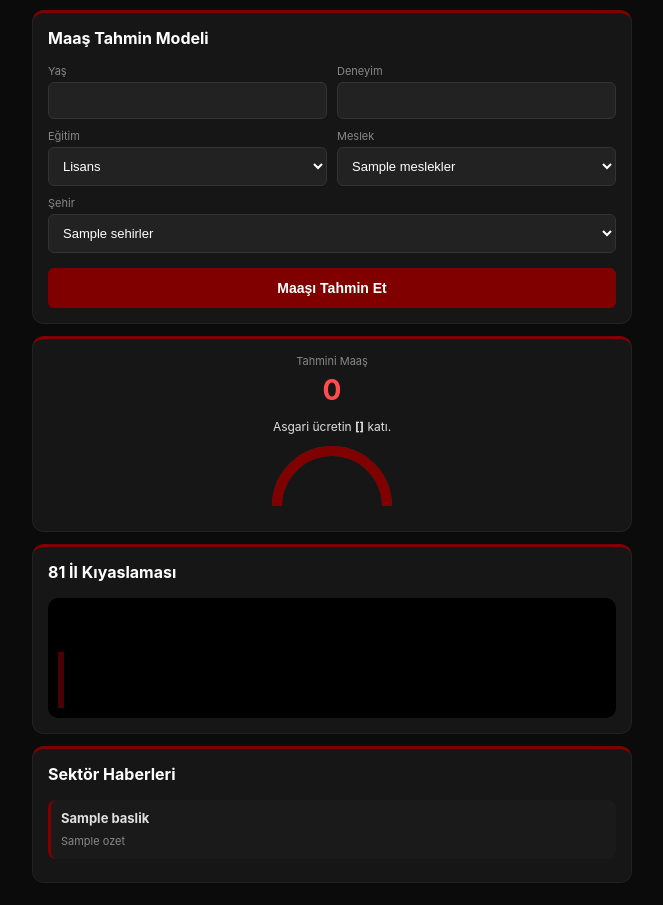
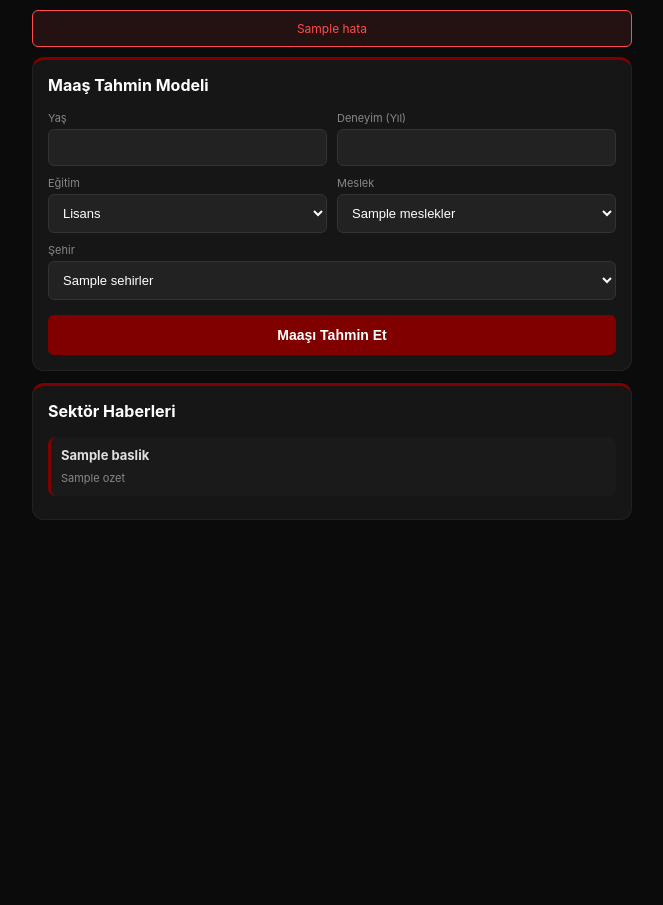
Before and after one commit to kayisdagasli-cmd/maas-tahmini-modeli, a Flask app: template templates/index.html in a window 1280 px wide. Shown: the whole page, without its empty margins (308-971 px from the left). After the commit the page ends 520 px from the top, so only its background shows below. Run offline with Flask 3, Linux system fonts and the light colour scheme; the template is opened without the code that fills it: most values are stand-ins (such as "Sample title", 1, 10 or a date in 2020); some libraries are stand-ins or nearby versions.

Commit message:
Update index.html

```diff
--- a/templates/index.html
+++ b/templates/index.html
@@ -8,7 +8,7 @@
     <style>
         :root { --bordo: #800000; --bg: #0b0b0b; --card: #161616; --text: #e0e0e0; }
         body { background: var(--bg); color: var(--text); font-family: 'Inter', sans-serif; margin: 0; padding: 10px; overflow-x: hidden; }
-        .container { max-width: 600px; margin: auto; } /* Ekranı biraz daralttım ki daha derli toplu dursun */
+        .container { max-width: 600px; margin: auto; }
 
         .card { background: var(--card); border-radius: 12px; padding: 15px; border: 1px solid #222; border-top: 3px solid var(--bordo); margin-bottom: 12px; }
         h3 { margin-top: 0; font-size: 16px; color: white; }
@@ -17,15 +17,12 @@
         label { font-size: 11px; color: #888; margin-bottom: 4px; display: block; }
         input, select { width: 100%; padding: 10px; background: #222; border: 1px solid #333; border-radius: 6px; color: white; font-size: 13px; box-sizing: border-box; }
 
-        .btn { width: 100%; padding: 12px; background: var(--bordo); border: none; border-radius: 6px; color: white; font-weight: bold; margin-top: 15px; font-size: 14px; cursor: pointer; }
-
-        /* Analiz Kartları - Mobil Uyumlu */
-        .analiz-grid { display: grid; grid-template-columns: 1fr; gap: 10px; }
-        .sub-card { background: #1e1e1e; padding: 12px; border-radius: 10px; text-align: center; }
+        .btn { width: 100%; padding: 12px; background: var(--bordo); border: none; border-radius: 6px; color: white; font-weight: bold; margin-top: 15px; font-size: 14px; cursor: pointer; transition: 0.3s; }
+        .btn:hover { background: #a00000; }
 
         .price-text { font-size: 28px; color: #ff4d4d; font-weight: bold; margin: 5px 0; }
 
-        /* Kavisli Grafik Boyutu Küçültüldü */
+        /* Gauge Grafik */
         .gauge-wrap { width: 120px; height: 60px; margin: 10px auto; position: relative; overflow: hidden; }
         .gauge-bg { width: 120px; height: 120px; border-radius: 50%; border: 10px solid #333; box-sizing: border-box; }
         .gauge-fill { position: absolute; top: 0; left: 0; width: 120px; height: 120px; border-radius: 50%; border: 10px solid var(--bordo); border-bottom-color: transparent; border-left-color: transparent; transform: rotate(-45deg); transition: 1.5s; box-sizing: border-box; }
@@ -35,29 +32,63 @@
         .bar { min-width: 6px; background: #4a0000; height: 10px; transition: 0.3s; }
         .bar-active { background: #ff4d4d; min-width: 10px; box-shadow: 0 0 10px #ff4d4d; }
 
-        /* Haberler - Küçültülmüş */
         .news-box { background: #1a1a1a; padding: 10px; border-radius: 8px; border-left: 3px solid var(--bordo); margin-bottom: 8px; }
         .news-box b { font-size: 13px; display: block; margin-bottom: 3px; }
         .news-box small { font-size: 11px; color: #888; }
+
+        /* Hata Mesajı */
+        .error-msg { background: rgba(255, 77, 77, 0.1); border: 1px solid #ff4d4d; color: #ff4d4d; padding: 10px; border-radius: 6px; font-size: 12px; margin-bottom: 10px; text-align: center; }
     </style>
 </head>
 <body>
     <div class="container">
+        {% if hata %}
+        <div class="error-msg">{{ hata }}</div>
+        {% endif %}
+
         <div class="card">
             <h3>Maaş Tahmin Modeli</h3>
-            <form action="/predict" method="post">
+            <form action="/predict" method="post" id="salaryForm">
                 <div class="grid">
-                    <div><label>Yaş</label><input type="number" name="yas" value="{{ yas if yas else 25 }}" required></div>
-                    <div><label>Deneyim</label><input type="number" name="deneyim" value="{{ deneyim if deneyim else 3 }}" required></div>
-                    <div><label>Eğitim</label><select name="egitim"><option>Lise</option><option selected>Lisans</option><option>Yüksek Lisans</option><option>Doktora</option></select></div>
-                    <div><label>Meslek</label><select name="meslek">{% for m in meslekler %}<option {% if m == meslek %}selected{% endif %}>{{ m }}</option>{% endfor %}</select></div>
+                    <div>
+                        <label>Yaş</label>
+                        <input type="number" name="yas" id="yasInput" min="18" max="65" value="{{ yas if yas else 25 }}" required>
+                    </div>
+                    <div>
+                        <label>Deneyim (Yıl)</label>
+                        <input type="number" name="deneyim" id="deneyimInput" min="0" value="{{ deneyim if deneyim else 0 }}" required>
+                    </div>
+                    <div>
+                        <label>Eğitim</label>
+                        <select name="egitim">
+                            <option {% if egitim == 'Lise' %}selected{% endif %}>Lise</option>
+                            <option {% if not egitim or egitim == 'Lisans' %}selected{% endif %}>Lisans</option>
+                            <option {% if egitim == 'Yüksek Lisans' %}selected{% endif %}>Yüksek Lisans</option>
+                            <option {% if egitim == 'Doktora' %}selected{% endif %}>Doktora</option>
+                        </select>
+                    </div>
+                    <div>
+                        <label>Meslek</label>
+                        <select name="meslek">
+                            {% for m in meslekler %}
+                            <option {% if m == meslek %}selected{% endif %}>{{ m }}</option>
+                            {% endfor %}
+                        </select>
+                    </div>
                 </div>
-                <div style="margin-top:10px;"><label>Şehir</label><select name="sehir">{% for s in sehirler %}<option {% if s == secilen_sehir %}selected{% endif %}>{{ s }}</option>{% endfor %}</select></div>
+                <div style="margin-top:10px;">
+                    <label>Şehir</label>
+                    <select name="sehir">
+                        {% for s in sehirler %}
+                        <option {% if s == secilen_sehir %}selected{% endif %}>{{ s }}</option>
+                        {% endfor %}
+                    </select>
+                </div>
                 <button type="submit" class="btn">Maaşı Tahmin Et</button>
             </form>
         </div>
 
-        {% if tahmin %}
+        {% if tahmin and tahmin > 0 %}
         <div class="card" style="text-align: center;">
             <label>Tahmini Maaş</label>
             <div class="price-text" id="sayac_ana">0</div>
@@ -73,7 +104,9 @@
             <h3>81 İl Kıyaslaması</h3>
             <div class="bar-chart">
                 {% for s in sehirler %}
-                <div class="bar {% if s == secilen_sehir %}bar-active{% endif %}" style="height: {{ range(15, 80) | random }}px;"></div>
+                <div class="bar {% if s == secilen_sehir %}bar-active{% endif %}"
+                     style="height: {{ range(20, 90) | random }}px;"
+                     title="{{ s }}"></div>
                 {% endfor %}
             </div>
         </div>
@@ -95,20 +128,44 @@
     </div>
 
     <script>
-        {% if tahmin %}
-        // Maaşın 0 görünmesini engelleyen kesin tetikleyici
+        // Yaş ve Deneyim Dinamik Kontrolü
+        const yasInput = document.getElementById('yasInput');
+        const deneyimInput = document.getElementById('deneyimInput');
+
+        function updateMaxDeneyim() {
+            const yas = parseInt(yasInput.value);
+            const maxDeneyim = yas - 18;
+            deneyimInput.max = maxDeneyim > 0 ? maxDeneyim : 0;
+            if (parseInt(deneyimInput.value) > maxDeneyim) {
+                deneyimInput.value = maxDeneyim > 0 ? maxDeneyim : 0;
+            }
+        }
+
+        yasInput.addEventListener('change', updateMaxDeneyim);
+        updateMaxDeneyim(); // Sayfa yüklendiğinde çalıştır
+
+        {% if tahmin and tahmin > 0 %}
+        // Sayaç Efekti
         const targetValue = {{ tahmin }};
-        const countUp = new CountUp('sayac_ana', targetValue, { separator: '.', decimal: ',', duration: 2 });
+        const countUp = new CountUp('sayac_ana', targetValue, {
+            separator: '.',
+            decimal: ',',
+            duration: 2,
+            startVal: 0
+        });
+
         if (!countUp.error) {
             countUp.start();
         } else {
-            document.getElementById('sayac_ana').innerText = targetValue.toLocaleString('tr-TR');
+            document.getElementById('sayac_ana').innerText = targetValue.toLocaleString('tr-TR') + " ₺";
         }
 
-        // Grafik hareketi
+        // Gauge Hareketi
         setTimeout(() => {
-            const rot = {{ (oran * 20) - 45 if oran < 9 else 135 }};
-            document.getElementById('gauge_move').style.transform = `rotate(${rot}deg)`;
+            // Oranı 0-180 derece arasına scale ediyoruz
+            let deg = ({{ oran }} * 20) - 45;
+            if (deg > 135) deg = 135;
+            document.getElementById('gauge_move').style.transform = `rotate(${deg}deg)`;
         }, 300);
         {% endif %}
     </script>
```
